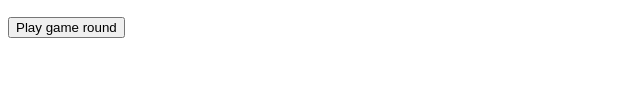
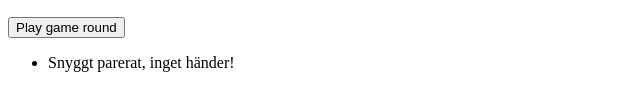
Before and after one commit to LeoJoki/wu2-js-brawl, a plain HTML site: page index.html in a window 1280 px wide. Both pictures are taken after a click on the button "Play game round". Shown: the part 157-268 px from the top of the page, without its empty margins (0-640 px from the left). Drawn offline with Linux system fonts and the light colour scheme.

Commit message:
coola saker

```diff
--- a/index.html
+++ b/index.html
@@ -12,6 +12,7 @@
         <h2>Player HP: <span id="player-hp">0</span></h2>
         <h2>Enemy HP: <span id="enemy-hp">0</span></h2>
         <button id="play-button">Play game round</button>
+        <ul id="combat-log"></ul>
 
     </main>
     <script src="main.js"></script>
--- a/main.js
+++ b/main.js
@@ -1,6 +1,6 @@
 const playerName = "Jesus"
-let playerHp = 10
-let enemyHp = 10
+let playerHp = 50
+let enemyHp = 50
 
 function rollDice() {
     return Math.ceil(Math.random() * 6)
@@ -9,13 +9,24 @@ function rollDice() {
 const playerHpElement = document.querySelector("#player-hp")
 const enemyHpElement = document.querySelector("#enemy-hp")
 
+const combatLogElement = document.querySelector("#combat-log")
+
+function log(msg) {
+    const li = document.createElement("li")
+    li.textContent = msg
+    combatLogElement.appendChild(li)
+    if (combatLogElement.childNodes.length > 10) {
+        combatLogElement.removeChild(combatLogElement.firstChild)
+    }
+}
+
 function gameEnd() {
     if (enemyHp <=  0){
-        console.log("Spelaren har segrat över fienden!")
+        log("Spelaren har segrat över fienden!")
         playButton.removeEventListener("click", gameRound)
     }
     else if (playerHp <= 0) {
-        console.log("Fienden har segrat över spelaren!")
+        log("Fienden har segrat över spelaren!")
         playButton.removeEventListener("click", gameRound)
     }
 }
@@ -25,14 +36,14 @@ function gameRound() {
     const eRoll = rollDice()
     if (pRoll > eRoll) {
         const damage = pRoll - eRoll
-        console.log(`Du vinner med en ${pRoll}a mot fiendens ${eRoll}a. Fienden tar ${damage} skada!`)
+        log(`Du vinner med en ${pRoll}a mot fiendens ${eRoll}a. Fienden tar ${damage} skada!`)
         playerHp -= damage
     } else if (eRoll > pRoll) {
         const damage = eRoll - pRoll
-        console.log(`Fienden vinner med en ${eRoll}a mot din ${pRoll}a. Du tar ${damage} skada!`)
+        log(`Fienden vinner med en ${eRoll}a mot din ${pRoll}a. Du tar ${damage} skada!`)
         enemyHp -= damage
     } else {
-        console.log("Snyggt parerat, inget händer!")
+        log("Snyggt parerat, inget händer!")
     }
     playerHpElement.textContent = playerHp
     enemyHpElement.textContent = enemyHp
--- a/style.css
+++ b/style.css
@@ -0,0 +1,4 @@
+#combat-log {
+    display: flex;
+    flex-direction: column-reverse;
+}
```
